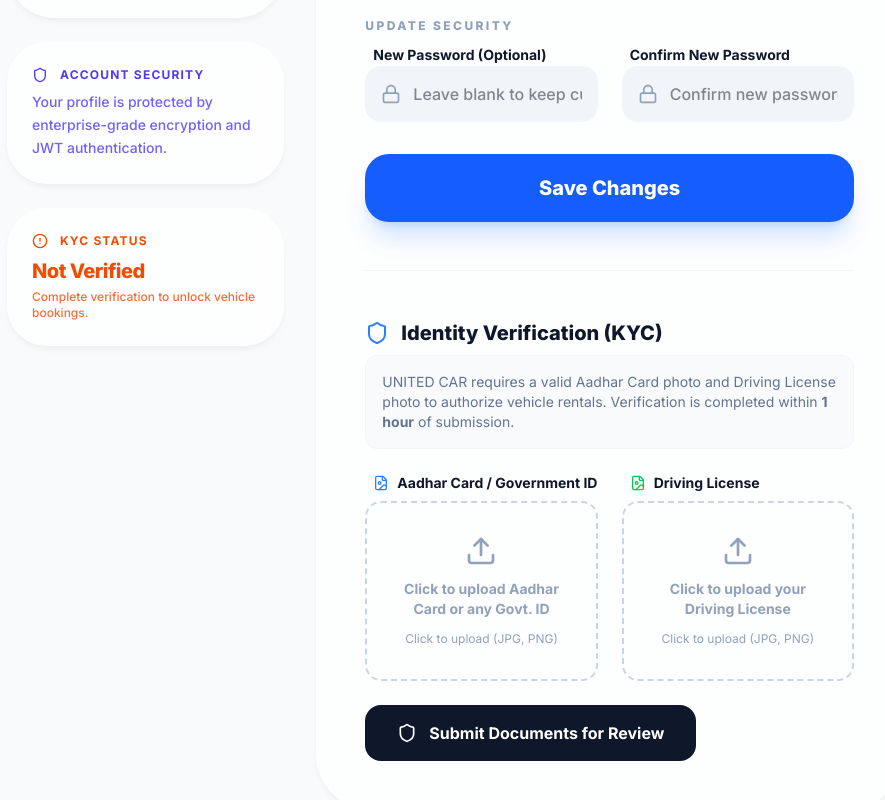
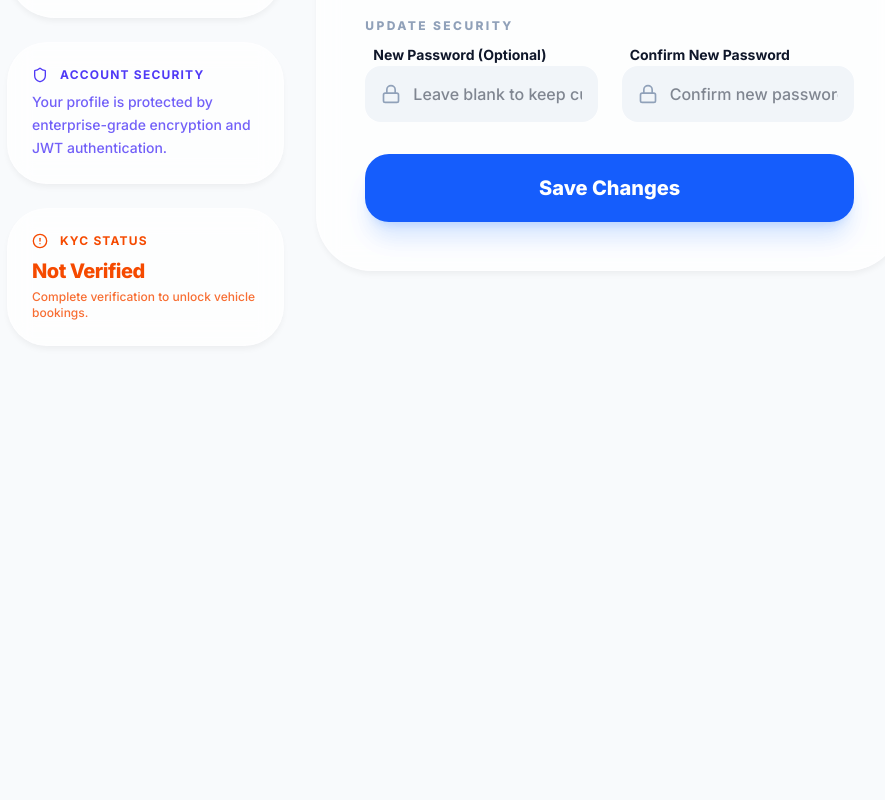
Before and after one commit to shyamm-18/united-car, a React (Vite) app in the folder frontend/: page /profile/settings in a window 1280 px wide. Shown: the part 460-1260 px from the top of the page, without its empty margins (185-1070 px from the left). After the commit the page ends 902 px from the top, so only its background shows below. Built offline with nearby package versions, Linux system fonts and the light colour scheme.

Commit message:
feat: separate Account Settings and KYC into focused views

```diff
--- a/frontend/src/pages/Profile.jsx
+++ b/frontend/src/pages/Profile.jsx
@@ -156,8 +156,14 @@ const Profile = () => {
           >
             <ArrowLeft className="h-4 w-4" /> Back to Profile
           </button>
-          <h1 className="text-4xl font-black mb-2 dark:text-white">Account Settings</h1>
-          <p className="text-slate-500 font-medium tracking-wide">Manage your identity and security across the UNITED CAR network.</p>
+          <h1 className="text-4xl font-black mb-2 dark:text-white">
+            {isKycRoute ? 'Identity Verification' : 'Account Settings'}
+          </h1>
+          <p className="text-slate-500 font-medium tracking-wide">
+            {isKycRoute
+              ? 'Complete your KYC to unlock premium vehicle bookings.'
+              : 'Manage your personal identity and advanced security settings.'}
+          </p>
         </header>
 
         <div className="grid grid-cols-1 lg:grid-cols-3 gap-8">
@@ -226,6 +232,7 @@ const Profile = () => {
                 </div>
               )}
 
+              {!isKycRoute ? (
                 <form onSubmit={handleSubmit} className="space-y-8">
                   <section className="space-y-6">
                     <h4 className="text-xs font-black uppercase tracking-[0.2em] text-slate-400 mb-2">Personal Information</h4>
@@ -273,17 +280,15 @@ const Profile = () => {
                     {isUpdating ? <Loader2 className="animate-spin" /> : 'Save Changes'}
                   </button>
                 </form>
-
-              <hr className="border-slate-100 dark:border-slate-800 my-12" />
-
-              {/* KYC Section */}
+              ) : (
+                /* KYC Section */
                 <div id="kyc-section" className="space-y-6 scroll-mt-8">
                   <div>
-                  <h4 className="flex items-center gap-3 text-xl font-black dark:text-white mb-2">
-                    <Shield className="text-blue-500" /> Identity Verification (KYC)
+                    <h4 className="flex items-center gap-3 text-2xl font-black dark:text-white mb-2 tracking-tighter">
+                      <Shield className="text-blue-500 h-8 w-8" /> Verify Your Identity
                     </h4>
-                  <p className="text-sm text-slate-500 bg-slate-50 dark:bg-slate-800/50 p-4 rounded-xl border border-slate-100 dark:border-slate-800">
-                    UNITED CAR requires a valid Aadhar Card photo and Driving License photo to authorize vehicle rentals. Verification is completed within <strong>1 hour</strong> of submission.
+                    <p className="text-sm text-slate-500 bg-slate-50 dark:bg-slate-800/50 p-4 rounded-2xl border border-slate-100 dark:border-slate-800">
+                      UNITED CAR requires a valid Government ID and Driving License to authorize vehicle rentals. Verification is completed within <strong>1 hour</strong>.
                     </p>
                   </div>
 
@@ -299,60 +304,61 @@ const Profile = () => {
                   )}
 
                   {kycStatus === 'verified' ? (
-                  <div className="p-6 rounded-2xl bg-green-50 dark:bg-green-900/20 border border-green-200 text-green-700 flex items-center gap-4">
-                    <CheckCircle className="h-8 w-8 shrink-0" />
+                    <div className="p-8 rounded-[2.5rem] bg-green-50 dark:bg-green-900/20 border border-green-200 text-green-700 flex items-center gap-6">
+                      <CheckCircle className="h-12 w-12 shrink-0" />
                       <div>
-                      <p className="font-black text-lg">Identity Verified</p>
-                      <p className="text-sm opacity-80">Your documents have been verified. You now have full access to all vehicles.</p>
+                        <p className="font-black text-2xl tracking-tight">Identity Verified</p>
+                        <p className="text-sm opacity-80 mt-1 font-medium">Your documents have been approved. You have unlimited access to the elite fleet.</p>
                       </div>
                     </div>
                   ) : kycStatus === 'pending' ? (
-                  <div className="p-6 rounded-2xl bg-yellow-50 dark:bg-yellow-900/20 border border-yellow-200 text-yellow-700 flex items-center gap-4">
-                    <Clock className="h-8 w-8 shrink-0 animate-pulse" />
+                    <div className="p-8 rounded-[2.5rem] bg-yellow-50 dark:bg-yellow-900/20 border border-yellow-200 text-yellow-700 flex items-center gap-6">
+                      <Clock className="h-12 w-12 shrink-0 animate-pulse" />
                       <div>
-                      <p className="font-black text-lg">Under Review</p>
-                      <p className="text-sm opacity-80">Your documents are being reviewed. Admin will verify within 1 hour.</p>
+                        <p className="font-black text-2xl tracking-tight">Under Review</p>
+                        <p className="text-sm opacity-80 mt-1 font-medium">Verification in progress. Expect response within 1 hour.</p>
                       </div>
                     </div>
                   ) : (
-                  <form onSubmit={handleKycSubmit} className="space-y-6">
-                    <div className="grid grid-cols-1 md:grid-cols-2 gap-6">
-                      <div className="space-y-2">
-                        <label className="text-sm font-bold ml-2 flex items-center gap-2">
-                          <FileImage className="h-4 w-4 text-blue-500" /> Aadhar Card / Government ID
+                    <form onSubmit={handleKycSubmit} className="space-y-8">
+                      <div className="grid grid-cols-1 md:grid-cols-2 gap-8">
+                        <div className="space-y-3">
+                          <label className="text-xs font-black uppercase tracking-widest ml-1 flex items-center gap-2 text-slate-400">
+                            <FileImage className="h-4 w-4" /> Government ID Photo
                           </label>
                           <FileUploadBox
                             preview={idPreview}
                             inputRef={idRef}
                             onChange={e => handleFileChange(e, 'id')}
-                          label="Click to upload Aadhar Card or any Govt. ID"
-                          icon={<Upload className="h-8 w-8" />}
+                            label="Aadhar Card / Passport"
+                            icon={<Upload className="h-10 w-10 text-blue-500" />}
                           />
                         </div>
-                      <div className="space-y-2">
-                        <label className="text-sm font-bold ml-2 flex items-center gap-2">
-                          <FileImage className="h-4 w-4 text-green-500" /> Driving License
+                        <div className="space-y-3">
+                          <label className="text-xs font-black uppercase tracking-widest ml-1 flex items-center gap-2 text-slate-400">
+                            <FileImage className="h-4 w-4" /> Driving License Photo
                           </label>
                           <FileUploadBox
                             preview={licensePreview}
                             inputRef={licenseRef}
                             onChange={e => handleFileChange(e, 'license')}
-                          label="Click to upload your Driving License"
-                          icon={<Upload className="h-8 w-8" />}
+                            label="Legal Driving Permit"
+                            icon={<Upload className="h-10 w-10 text-green-500" />}
                           />
                         </div>
                       </div>
 
-                    <button type="submit" disabled={isSubmittingKyc} className="px-8 py-4 rounded-2xl bg-slate-900 dark:bg-slate-800 text-white font-bold hover:bg-slate-800 dark:hover:bg-slate-700 transition-colors flex items-center gap-3">
+                      <button type="submit" disabled={isSubmittingKyc} className="w-full py-5 rounded-[2rem] bg-slate-900 dark:bg-blue-600 text-white font-black text-xl shadow-2xl hover:scale-105 active:scale-95 transition-all flex items-center justify-center gap-4">
                         {isSubmittingKyc ? (
-                        <><Loader2 className="animate-spin h-5 w-5" /> Uploading & Submitting...</>
+                          <><Loader2 className="animate-spin h-6 w-6" /> Processing...</>
                         ) : (
-                        <><Shield className="h-5 w-5" /> Submit Documents for Review</>
+                          <><Shield className="h-6 w-6" /> Submit Documents</>
                         )}
                       </button>
                     </form>
                   )}
                 </div>
+              )}
             </motion.div>
           </div>
         </div>
```
Lines whose indentation alone changed are shown as unchanged.
